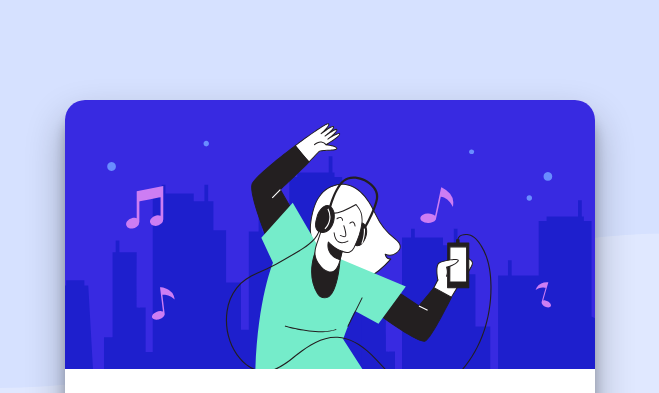
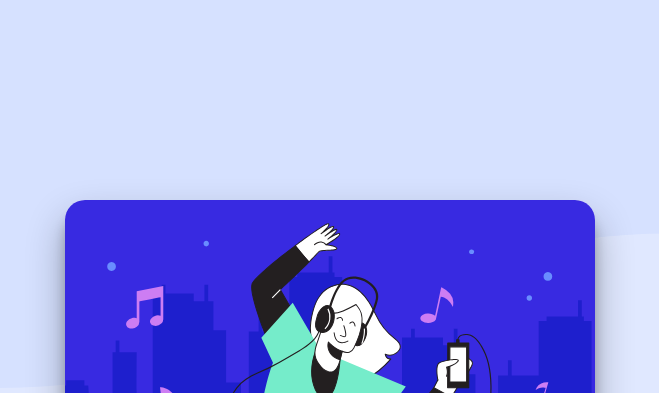
Before and after one commit to CBrandsDev/Order-Summary-Component, a plain HTML site: page index.html in a window 1280 px wide. Shown: the top 393 px of the page, without its empty margins (310-969 px from the left). Drawn offline with Linux system fonts and the light colour scheme.

Commit message:
finished

```diff
--- a/assets/css/style.css
+++ b/assets/css/style.css
@@ -10,7 +10,7 @@ main {
     display: flex;
     align-items: center;
     justify-content: center;
-    margin: 100px;
+    margin: 200px;
     max-height: 100vh;
 }
 
@@ -120,7 +120,7 @@ body {
     transition: all .3s;
 }
 
-@media screen and (max-width: 660px) {
+@media screen and (max-width: 688px) {
 
     body {
         align-items: center;
```
